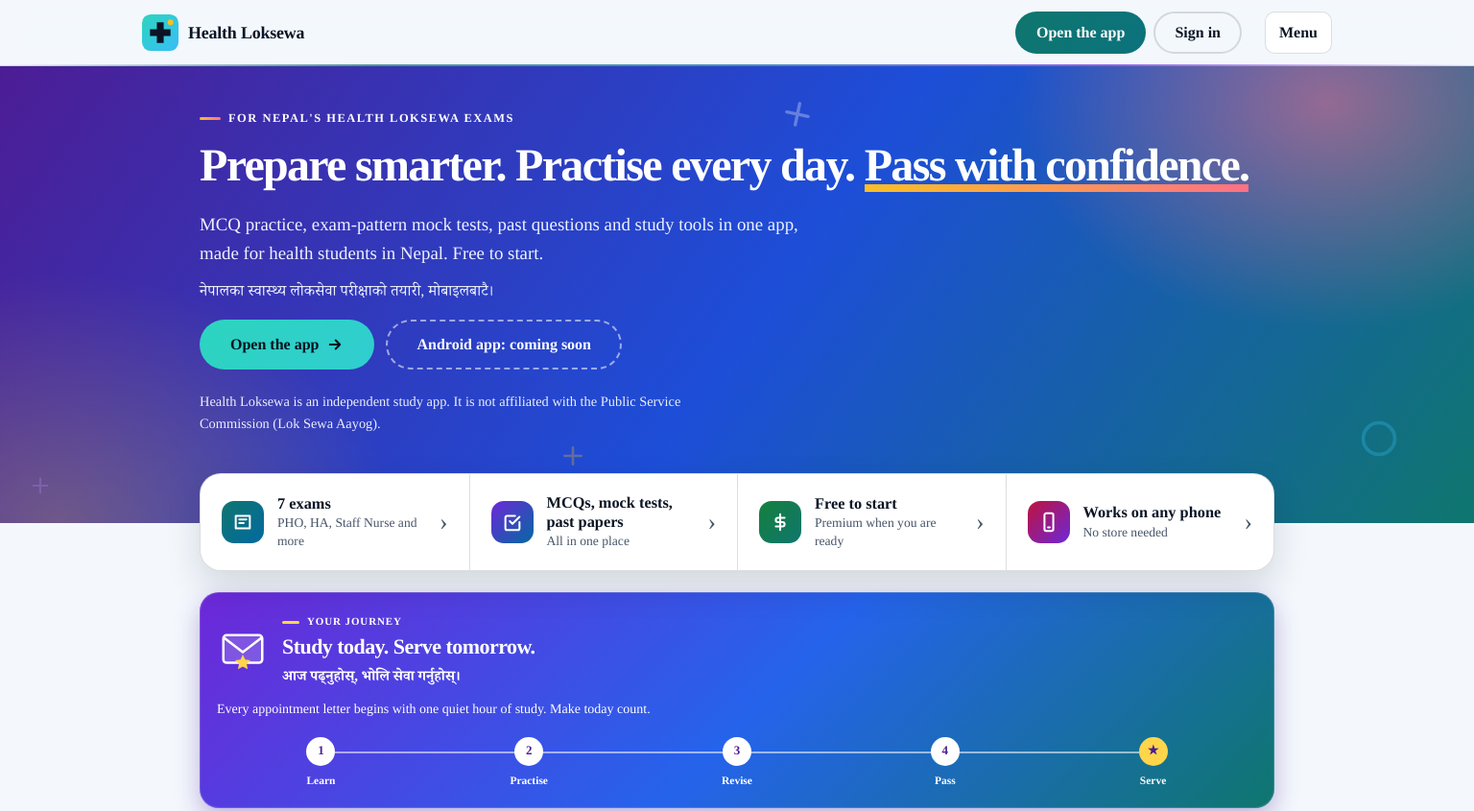
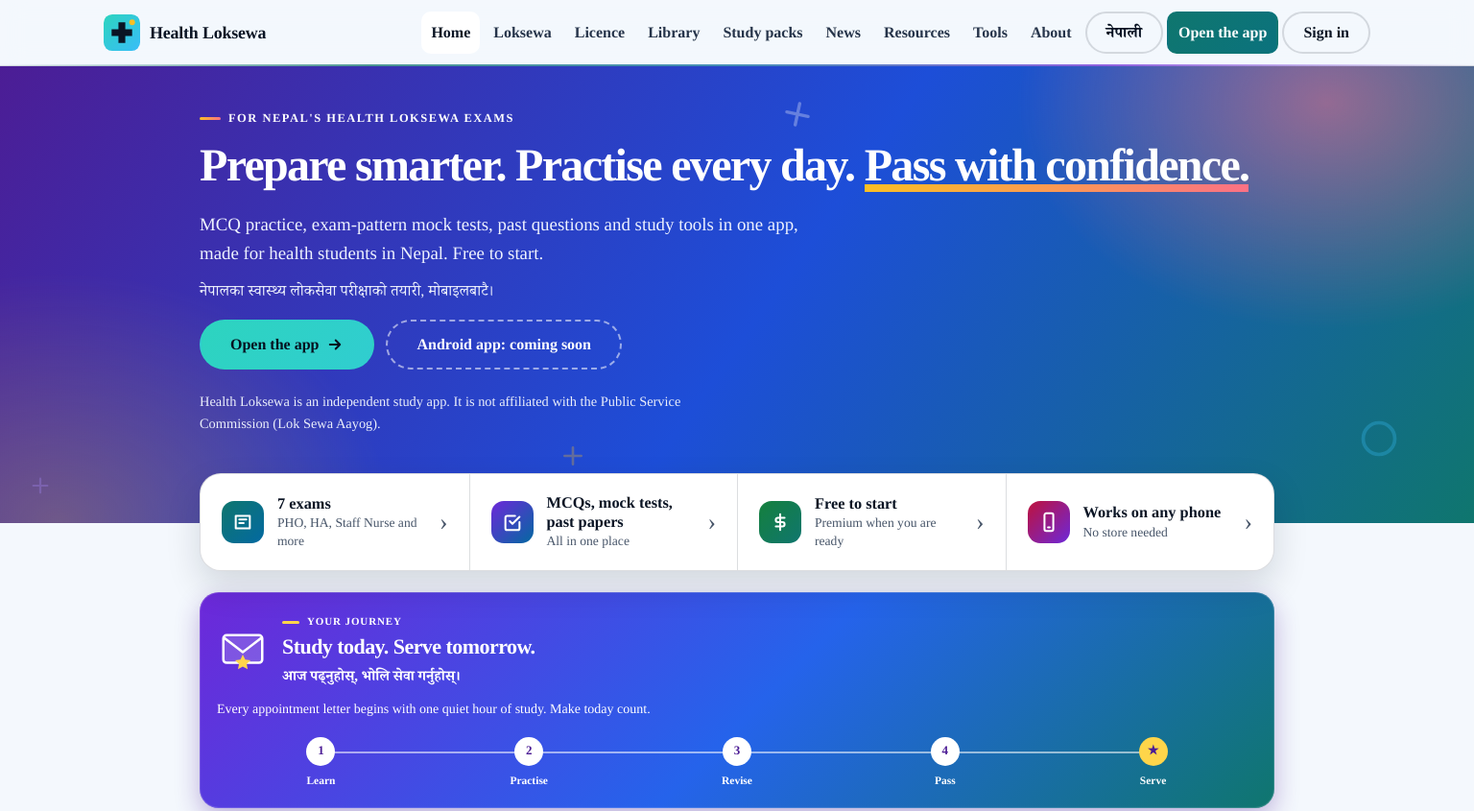
Before and after one commit to infonarayan123-lang/Health-Loksewa-Hub-lang.github.io, a plain HTML site: page index.html in a window 1536 px wide. Shown: the top 845 px of the page at 96% size. Drawn offline with Linux system fonts and the light colour scheme; no server answers.

Commit message:
Add files via upload

```diff
--- a/lang.js
+++ b/lang.js
@@ -20,21 +20,21 @@
     attrs(x); for(var c = x.firstChild; c; c = c.nextSibling) walk(c);
   }
   function toggle(){
-    if(!(window.SITE && window.SITE.lang === true) && !preview && !ne) return;
+    var S = (window.HLSite && window.HLSite.SITE) || window.SITE; if(!(S && S.lang === true) && !preview && !ne) return;   /* the switch lives in HLSite.SITE */
     var ul = d.querySelector('nav.main ul'); if(!ul || d.getElementById('langBtn')) return;
     var li = d.createElement('li'); li.className = 'lang-li'; var b = d.createElement('button'); b.type = 'button'; b.id = 'langBtn'; b.className = 'btn btn-ghost btn-sm';
     b.textContent = ne ? 'English' : 'नेपाली'; b.setAttribute('lang', ne ? 'en' : 'ne'); b.setAttribute('aria-label', ne ? 'Show this website in English' : 'यो वेबसाइट नेपालीमा हेर्नुहोस्');
     b.addEventListener('click', function(){ try{ if(ne) localStorage.removeItem(K); else localStorage.setItem(K, 'ne'); }catch(e){} location.href = location.pathname + location.hash; });
-    li.appendChild(b); var last = ul.lastElementChild; ul.insertBefore(li, last && last.querySelector('a[data-app]') ? last : null);
+    li.appendChild(b); var ap = ul.querySelector('a[data-app]'), ref = ap && ap.parentNode && ap.parentNode.parentNode === ul ? ap.parentNode : null; ul.insertBefore(li, ref); window.dispatchEvent(new Event('hl-fit'));   /* before Open the app: Sign in stays right after it */
   }
   function ready(f){ if(d.readyState === 'loading') d.addEventListener('DOMContentLoaded', f); else f(); }
-  ready(function(){ setTimeout(toggle, 0); });
+  ready(function(){ setTimeout(toggle, 0); setTimeout(toggle, 400); setTimeout(toggle, 1500); });   /* toggle() does nothing twice */
   if(!ne) return;
   var st = d.createElement('style'); st.textContent = 'html.hl-ne-wait{visibility:hidden}'; d.head.appendChild(st); H.classList.add('hl-ne-wait');
   var fin = false; function reveal(){ H.classList.remove('hl-ne-wait'); }
   setTimeout(reveal, 2500);
   var left = 2, dom = false; function go(){ if(fin || left > 0 || !dom) return; fin = true;
-    walk(d.body); var tt = tr(d.title); if(tt !== null) d.title = tt; H.lang = 'ne';
+    walk(d.body); var tt = tr(d.title); if(tt !== null) d.title = tt; H.lang = 'ne'; window.dispatchEvent(new Event('hl-fit'));
     try{ new MutationObserver(function(ms){ ms.forEach(function(x){ if(x.type === 'characterData') node(x.target); else for(var i = 0; i < x.addedNodes.length; i++) walk(x.addedNodes[i]); }); }).observe(d.body, { childList: true, subtree: true, characterData: true }); }catch(e){}
     reveal(); }
   ['lang-ne-1.js', 'lang-ne-2.js'].forEach(function(f){ var s = d.createElement('script'); s.src = f; s.async = true; s.onload = function(){ left--; go(); }; s.onerror = function(){ left = 99; reveal(); }; d.head.appendChild(s); });
--- a/site.js
+++ b/site.js
@@ -7,10 +7,10 @@
     appUrl:   'https://infonarayan123-lang.github.io/Health-loksewa-app/',   /* where "Open the app" goes */
     legalUrl: 'https://infonarayan123-lang.github.io/Health-loksewa-app/',   /* where privacy.html, terms.html ... live */
     signIn:   true,                                                          /* true = every visitor sees "Sign in" in the menu (keep false until you have tested it; open the site once with ?signin=1 to test on your own phone) */
-    lang:     false,   /* true = every visitor sees the English / नेपाली button (turn on after the Nepali has been checked) */
+    lang:     true,   /* true = every visitor sees the English / नेपाली button (turn on after the Nepali has been checked) */
     apkUrl:   '',                                                            /* a direct link to the APK file, when you have one */
     playUrl:  '',                                                            /* your Google Play link, when you have one */
-    api:      'https://script.google.com/macros/s/AKfycbxmyJxdGGZmbjCCEDdQ0GrX4C8QQpO9OzSczy_CDaizIZNxC0de6foO1bgXhi9P1sgwHQ/exec'
+    api:      'https://script.google.com/macros/s/AKfycbxSgR2V-KCrefl1nvGQW3qlvu-z42uHz2CtYoI8mn-3VLMJtsXdZ3QA9h7e2xQsZKhuHA/exec'
   };
   /* ======= nothing below needs editing ======= */
   var MONTHS = ['Jan','Feb','Mar','Apr','May','Jun','Jul','Aug','Sep','Oct','Nov','Dec'];
@@ -1082,7 +1082,7 @@
     SIZES.forEach(function(sz, i){
       var b = el('button', 'tsbtn', SHORT[i]); b.type = 'button'; b.setAttribute('aria-label', LABELS[i]); b.setAttribute('aria-pressed', sz === cur ? 'true' : 'false'); b.setAttribute('data-size', String(sz));
       b.addEventListener('click', function(){
-        cur = sz; document.documentElement.style.fontSize = cur + '%'; try{ localStorage.setItem(KEY, String(cur)); }catch(e){}
+        cur = sz; document.documentElement.style.fontSize = cur + '%'; window.dispatchEvent(new Event('hl-fit')); try{ localStorage.setItem(KEY, String(cur)); }catch(e){}
         all('.tsbtn').forEach(function(x){ x.setAttribute('aria-pressed', Number(x.getAttribute('data-size')) === cur ? 'true' : 'false'); });
       });
       box.appendChild(b);
@@ -1102,7 +1102,7 @@
     document.documentElement.className += ' hl-si';   /* with the extra button the inline menu does not fit: the compact Menu button is used on every screen size */
     var li = document.createElement('li'); li.className = 'signin-li';
     var b = document.createElement('button'); b.type = 'button'; b.id = 'siBtn'; b.className = 'btn btn-ghost btn-sm'; b.setAttribute('aria-haspopup', 'dialog'); b.textContent = stored ? 'Hi, ' + stored : 'Sign in';
-    li.appendChild(b); ul.insertBefore(li, ul.lastElementChild);
+    li.appendChild(b); ul.appendChild(li);   /* after the Open the app item */
     var loading = null;
     function load(){
       if(window.HLAuth) return Promise.resolve(window.HLAuth);
@@ -1120,7 +1120,14 @@
       if(app){ var oa = app.cloneNode(true); oa.className += ' si-open'; sb.appendChild(oa); }
       var t2 = document.createElement('button'); t2.type = 'button'; t2.id = 'siTop'; t2.className = 'btn btn-ghost btn-sm si-top'; t2.setAttribute('aria-haspopup', 'dialog'); t2.textContent = b.textContent; sb.appendChild(t2); bar.insertBefore(sb, tg);
       t2.addEventListener('click', function(){ t2.disabled = true; load().then(function(a){ t2.disabled = false; a.open(t2); }, function(){ t2.disabled = false; if(https(SITE.appUrl)) location.href = SITE.appUrl; }); });
-      try{ new MutationObserver(function(){ t2.textContent = b.textContent; }).observe(b, { childList: true, characterData: true, subtree: true }); }catch(e){}
+      var root = document.documentElement, ft = null;
+      /* WIDE SCREENS show the full menu bar (page links, then Open the app, then Sign in); if it does not fit (very large text, a long name, Nepali) the compact header is used instead */
+      function fit(){ root.classList.remove('hl-narrow'); if(!window.matchMedia || !window.matchMedia('(min-width:1340px)').matches) return; if(bar.scrollWidth > bar.clientWidth + 1 || bar.getBoundingClientRect().height > 84) root.classList.add('hl-narrow'); }
+      function fitSoon(){ clearTimeout(ft); ft = setTimeout(fit, 60); }
+      try{ new MutationObserver(function(){ t2.textContent = b.textContent; fitSoon(); }).observe(b, { childList: true, characterData: true, subtree: true }); }catch(e){}
+      window.addEventListener('resize', fitSoon); window.addEventListener('hl-fit', fitSoon);
+      try{ if(document.fonts && document.fonts.ready) document.fonts.ready.then(fit); }catch(e){}
+      fit();
     }
     if(stored){ var idle = window.requestIdleCallback || function(f){ setTimeout(f, 1500); }; idle(function(){ load().then(function(a){ a.init(); }, function(){}); }); }
   })();
--- a/style.css
+++ b/style.css
@@ -651,3 +651,15 @@ html.hl-si .nav-toggle{margin-left:6px}
 }
 /* Nepali words are longer: let the exam cards wrap a long word instead of overflowing */
 html[lang="ne"] .excard,html[lang="ne"] .excard *{overflow-wrap:anywhere;min-width:0}
+
+/* WIDE SCREENS with sign-in: the full menu bar as before (page links, then Open the app, then Sign in). Below 1340 px, or when the bar does not fit (the page adds hl-narrow), the compact header above is used. */
+@media (min-width:1340px){
+  html.hl-si:not(.hl-narrow) header .wrap{max-width:1360px}
+  html.hl-si:not(.hl-narrow) .nav-toggle,html.hl-si:not(.hl-narrow) .si-bar{display:none}
+  html.hl-si:not(.hl-narrow) nav.main{display:block;position:static;background:none;border:0;padding:0;max-height:none;overflow:visible}
+  html.hl-si:not(.hl-narrow) nav.main ul{flex-direction:row;align-items:center;gap:4px}
+  html.hl-si:not(.hl-narrow) nav.main a{width:auto}
+  html.hl-si:not(.hl-narrow) nav.main li.more{display:none}
+  html.hl-si:not(.hl-narrow) header.site .bar{flex-wrap:nowrap}
+  html.hl-si:not(.hl-narrow) .signin-li #siBtn{max-width:150px;white-space:nowrap;overflow:hidden;text-overflow:ellipsis}
+}
```
